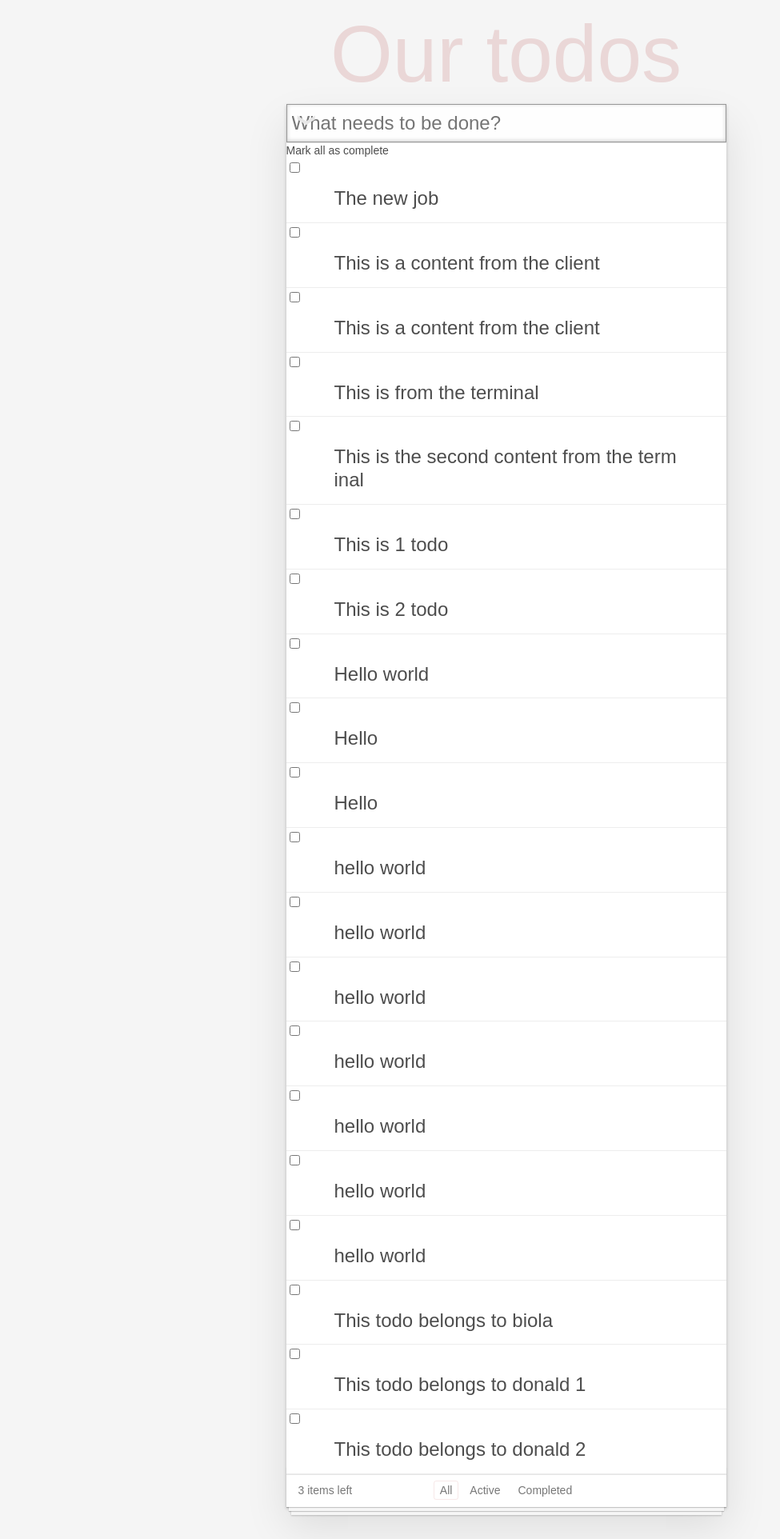
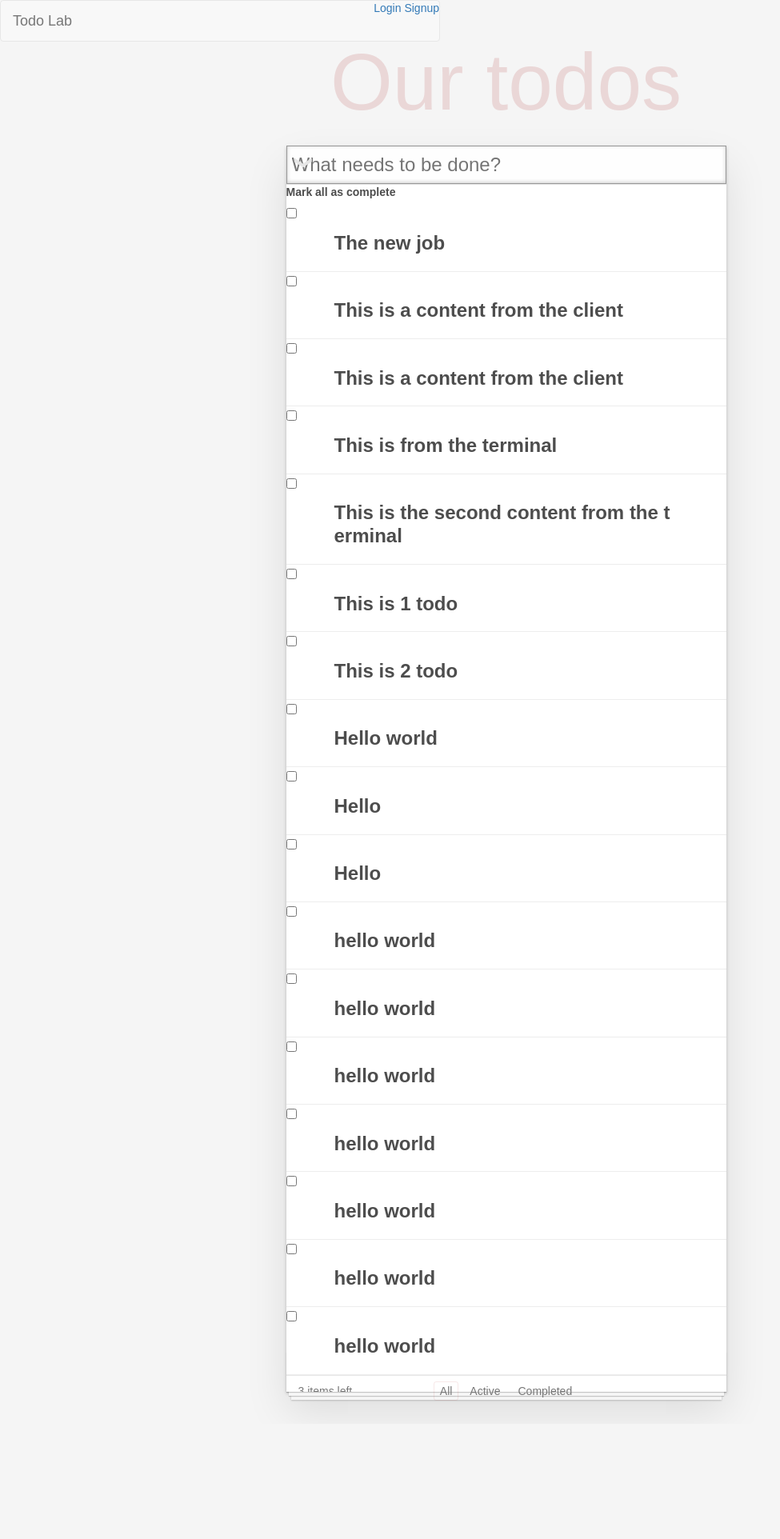
Before and after one commit to QweryAcademy/git-repository, a Django app: page / in a window 1280 px wide. Shown: the whole page at 80% size, without its empty margins (0-975 px from the left). After the commit the page ends 1765 px from the top, so only its background shows below. Run offline with Django 3.2, Linux system fonts and the light colour scheme; data comes from the database, SQL or seed files in the repository; both versions use the stored data as it was after the commit; some libraries are stand-ins or nearby versions.

Commit message:
signup implementation added

```diff
--- a/backend/backend/settings.py
+++ b/backend/backend/settings.py
@@ -41,6 +41,7 @@ INSTALLED_APPS = [
     'django.contrib.staticfiles',
     'backend.todos.apps.TodosConfig',
     'debug_toolbar',
+    'django_extensions',
 
 ]
 
--- a/backend/backend/todos/models.py
+++ b/backend/backend/todos/models.py
@@ -1,10 +1,12 @@
 from django.db import models
 from django import forms
-
+# from django.contrib.auth.models import User
+from django.conf import settings
 # Create your models here.
 class Todo(models.Model):
     content = models.TextField()
     completed = models.BooleanField(default=False)
+    owner = models.ForeignKey(settings.AUTH_USER_MODEL, null=True, related_name='all_todos')
 
     def __repr__(self):
         return "<Todo: {}>".format(self.content)
--- a/backend/backend/urls.py
+++ b/backend/backend/urls.py
@@ -21,10 +21,15 @@ from . import views
 
 urlpatterns = [
     url(r'^$', views.hello, name='home_page'),
+    url(r'^login/$', views.login, name='login'),
+    url(r'^signup/$', views.signup, name='register'),
+    url(r'^logout/$', views.logout, name='logout'),
     url(r'^add_todo/$', csrf_exempt(views.add_todo), name='add_todo'),
-    url(r'^delete_todo/(?P<pk>[0-9]+)/$', csrf_exempt(views.delete_todo), name='delete_todo'),
+    url(r'^delete_todo/(?P<pk>[0-9]+)/$',
+        csrf_exempt(views.delete_todo), name='delete_todo'),
     url(r'^bulk_update_todos/$', csrf_exempt(views.bulk_update), name='bulk_update'),
-    url(r'^update_todo/(?P<pk>[0-9]+)/$', csrf_exempt(views.update_todo), name='update_todo'),
+    url(r'^update_todo/(?P<pk>[0-9]+)/$',
+        csrf_exempt(views.update_todo), name='update_todo'),
     url(r'^admin/', admin.site.urls),
 ]
 if settings.DEBUG:
--- a/backend/backend/views.py
+++ b/backend/backend/views.py
@@ -1,14 +1,20 @@
 import json
-from django.shortcuts import render
+from django.shortcuts import render, redirect
 from django.http.response import JsonResponse
 from backend.todos.models import Todo, TodoForm
-from django.db.models import F
+from django.db.models import F, Q
 from backend.todos import service as services
+from django.contrib import messages
+from django.contrib.auth import (
+    login as django_login,
+    decorators as django_decorators,
+    logout as django_logout)
 # Service Layer
 
 # View functions
 
 from functools import wraps
+from .forms import LoginForm, SignupForm
 
 
 def valid_verbs(list_of_verbs):
@@ -22,13 +28,54 @@ def valid_verbs(list_of_verbs):
     return decorator
 
 
+def login(request):
+    form = LoginForm()
+    if request.POST:
+        form = LoginForm(request.POST)
+        if form.is_valid():
+            user = form.get_user()
+            django_login(request, user)
+            return redirect('home_page')
+    return render(request, 'login.html', {'form': form})
+
+
+@django_decorators.login_required
+def logout(request):
+    django_logout(request)
+    messages.info(request, "You are now logged out")
+    return redirect('home_page')
+
+
+def signup(request):
+    form = SignupForm()
+    if request.POST:
+        form = SignupForm(request.POST)
+        if form.is_valid():
+            user = form.save()
+            django_login(request, user)
+            messages.info(request, "You now have an account")
+            return redirect('home_page')
+
+    return render(request, 'signup.html', {'form': form})
+
+
 def hello(request):
-    all_todos = Todo.objects.values('id', 'content', 'completed')
+    if request.user.is_authenticated():
+        user = request.user
+        q1 = Q(owner=user)
+        q2 = Q(owner=None)
+        q3 = q1 | q2
+        all_todos = Todo.objects.filter(q3).values(
+            "id", 'content', 'completed')
+    else:
+        all_todos = Todo.objects.filter(owner=None).values(
+            'id', 'content', 'completed')
     return render(request, 'index.html', {'all_todos': json.dumps(list(all_todos))})
 
 
 @valid_verbs(['POST'])
 def add_todo(request):
+    """"""
     data = json.loads(request.body.decode('utf-8'))
     response, status_code = services.add_logic(data)
     if status_code == 200:
@@ -56,6 +103,6 @@ def update_todo(request, pk):
 def bulk_update(request):
     data = json.loads(request.body.decode('utf-8'))
     for item in data:
-#        services.implement(item)
+        #        services.implement(item)
         services.options[item['type']](item['data'])
     return JsonResponse({'status': "Batch Succeeded"})
--- a/backend/templates/index.html
+++ b/backend/templates/index.html
@@ -7,10 +7,36 @@
     <meta name="viewport" content="width=device-width,initial-scale=1">
     <link rel="shortcut icon" href="/favicon.ico">
     <title>Todo App</title>
+    <link rel="stylesheet" href="https://maxcdn.bootstrapcdn.com/bootstrap/3.3.7/css/bootstrap.min.css" integrity="sha384-BVYiiSIFeK1dGmJRAkycuHAHRg32OmUcww7on3RYdg4Va+PmSTsz/K68vbdEjh4u"
+        crossorigin="anonymous">
     <link href="{% static 'css/main.4e7131c4.css' %}" rel="stylesheet">
+    <style>
+        .navbar-right li {
+            display: inline;
+        }
+    </style>
 </head>
 
 <body>
+    <nav class="navbar navbar-default">
+        <div class="container-fluid">
+            <div class="navbar-header">
+                <a class="navbar-brand" href="#">
+                    Todo Lab
+                </a>
+            </div>
+            <div class="navbar-right">
+                <ul>
+                    {% if request.user.is_authenticated %}
+                    <li><a href="{% url 'logout' %}">Logout</a></li>
+                    {% else %}
+                    <li><a href="{% url 'login' %}">Login</a></li>
+                    <li><a href="{% url 'register' %}">Signup</a></li>
+                    {% endif %}
+                </ul>
+            </div>
+        </div>
+    </nav>
     <div id="root"></div>
     <script>
         var all_todos = JSON.parse('{{all_todos|escapejs}}');
```
Also changed, not shown: backend/backend/forms.py (added, +44 -0 lines), backend/templates/login.html (added, +7 -0 lines), backend/templates/signup.html (added, +8 -0 lines), backend/backend/todos/migrations/0002_todo_owner.py (added), backend/db.sqlite3.
